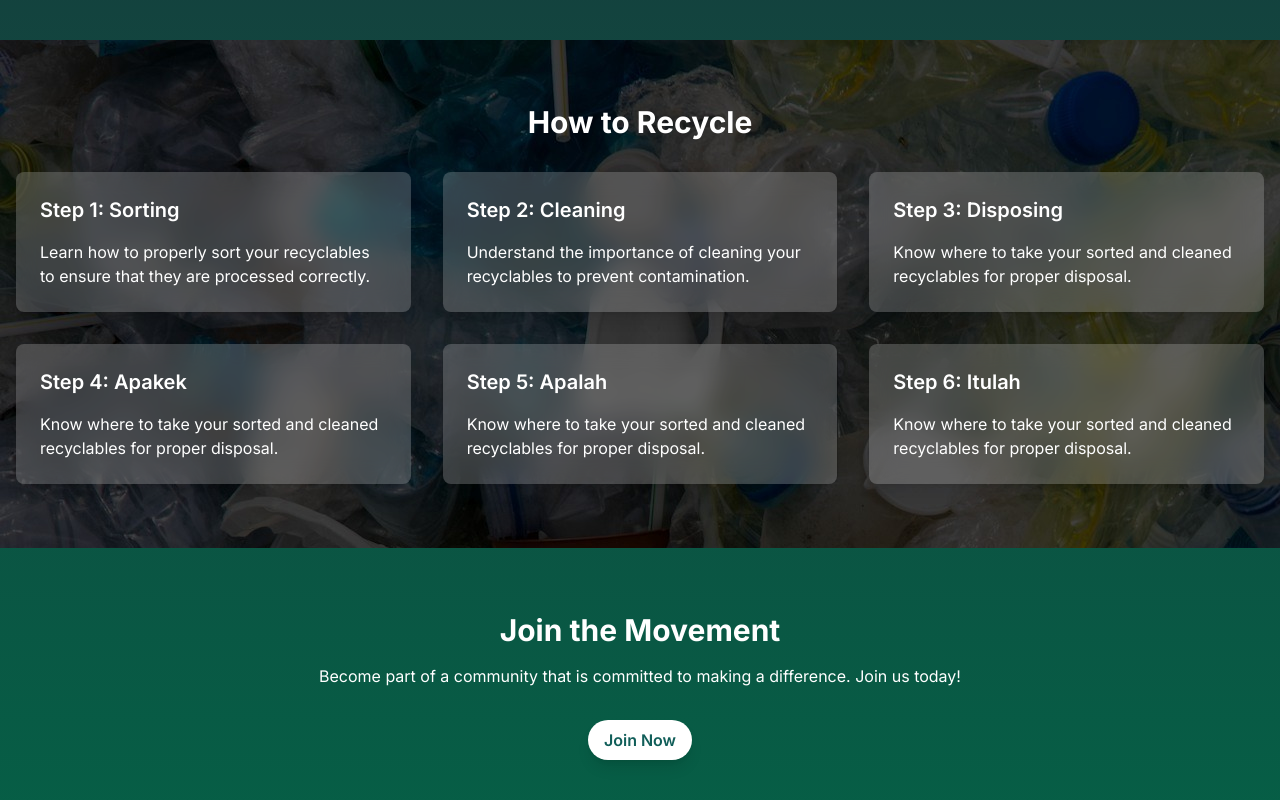
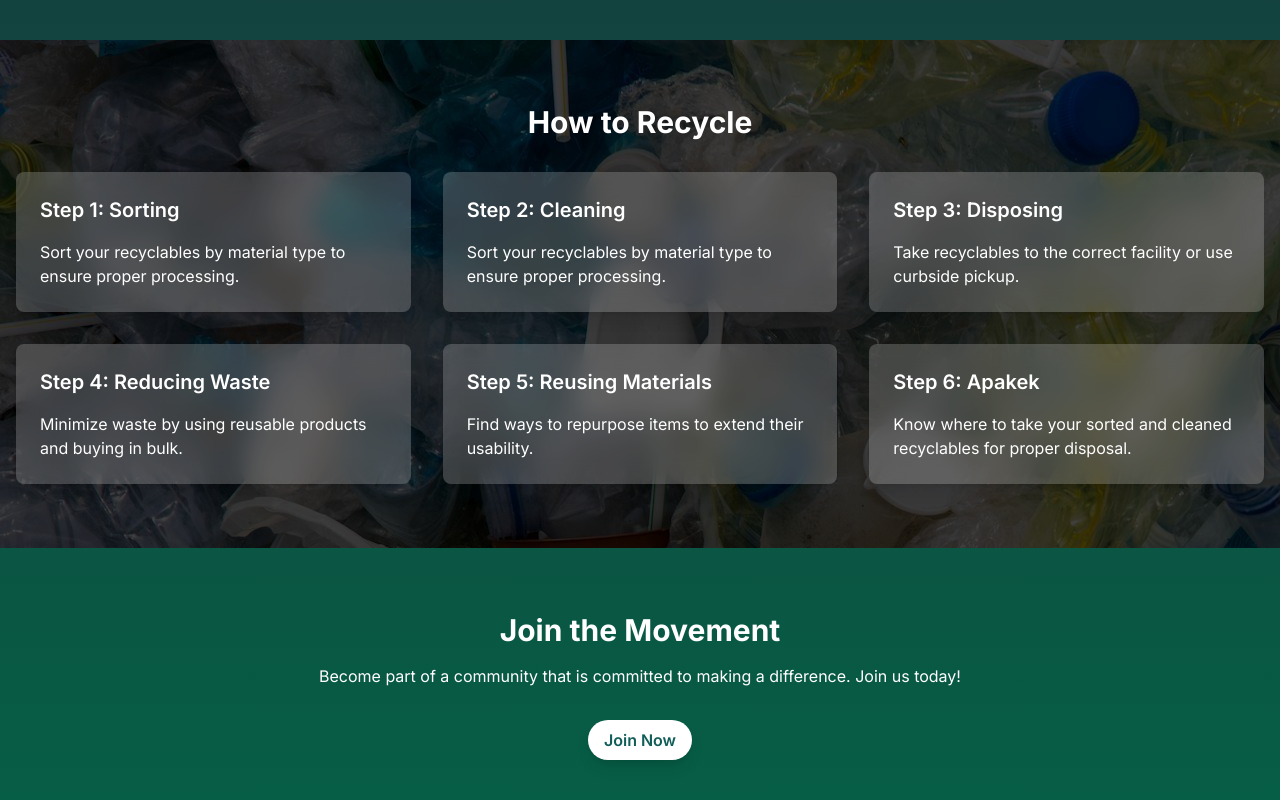
Before and after one commit to oktayudha05/Terra-Project, a Next.js app: page / in a window 1280 px wide. Shown: the part 760-1560 px from the top of the page. Built offline with nearby package versions, Linux system fonts and the light colour scheme.

Commit message:
add loading component

```diff
--- a/app/about/page.tsx
+++ b/app/about/page.tsx
@@ -1,4 +1,5 @@
 import Image from 'next/image';
+
 export default function About() {
     return (
         <div className="container">
--- a/app/[slug]/page.tsx
+++ b/app/detail/[slug]/page.tsx
@@ -1,8 +1,8 @@
-export default function Page({params}: {params: any}){
+export default function Page({params}: any){
   return (
     <div className="min-h-screen">
       <div className="py-5 mx-4 mt-16 bg-slate-400 rounded-lg shadow-xl text-center">
-      <p className="text-emerald-800 font-bold items-center text-center">My slug is: {params.slug}</p>
+      <p className="text-emerald-800 font-bold items-center text-center">{params.slug} Blm Jadi</p>
       </div>
     </div>
   )
--- /dev/null
+++ b/app/loading.tsx
@@ -0,0 +1,9 @@
+export default function Loading() {
+  return (
+    <div className="flex items-center justify-center min-h-screen">
+      <div className="text-center">
+        <p className="text-white font-bold">Loading...</p>
+      </div>
+    </div>
+  )
+}
--- a/app/page.tsx
+++ b/app/page.tsx
@@ -2,6 +2,8 @@ import Intro from "@/components/Intro";
 import Carousel from "@/components/Carousel";
 import Education from "@/components/Education";
 import Cta from "@/components/cta";
+import Loading from "@/app/loading";
+import { Suspense } from "react";
 
 export default function Home() {
   return (
@@ -9,16 +11,22 @@ export default function Home() {
       <div className="hero min-h-screen">
         <div className="hero-content flex-col lg:flex-row">
           <div>
-            <Intro />
+            <Suspense fallback={<Loading />}>
+              <Intro />
+            </Suspense>
           </div>
           <div className="max-w-lg drop-shadow-2xl">
-            <Carousel />
+            <Suspense fallback={<Loading />}>
+              <Carousel />
+            </Suspense>
           </div>
         </div>
       </div>
       <div className="min-h-screen">
-        <Education />
-        <Cta />
+        <Suspense fallback={<Loading />}>
+          <Education />
+          <Cta />
+        </Suspense>
       </div>
     </>
   );
--- a/components/CardStep.tsx
+++ b/components/CardStep.tsx
@@ -1,36 +1,42 @@
 "use client"
 import { useRouter } from "next/navigation"
+import dataStep from "@/lib/dataStep";
 
 export default function CardStep () {
   const router = useRouter();
+  const data = dataStep();
+
   return(
     <>
-      <div onClick={() => router.push('/step1')} className="cursor-pointer backdrop-blur-md overflow-hidden shadow-lg bg-white/20 p-6 rounded-lg transition-transform transform hover:scale-105">
-        <h3 className="text-xl font-semibold mb-4">Step 1: Sorting</h3>
-        <p>Learn how to properly sort your recyclables to ensure that they are processed correctly.</p>
+      <div onClick={() => router.push('/detail/step1')} className="cursor-pointer backdrop-blur-md overflow-hidden shadow-lg bg-white/20 p-6 rounded-lg transition-transform transform hover:scale-105">
+        <h3 className="text-xl font-semibold mb-4">{data.step1.title}</h3>
+        <p>{data.step1.description}</p>
       </div>
 
-      <div onClick={() => router.push('/step2')} className="cursor-pointer backdrop-blur-md overflow-hidden shadow-lg bg-white/20 p-6 rounded-lg transition-transform transform hover:scale-105">
-        <h3 className="text-xl font-semibold mb-4">Step 2: Cleaning</h3>
-        <p>Understand the importance of cleaning your recyclables to prevent contamination.</p>
+      <div onClick={() => router.push('/detail/step2')} className="cursor-pointer backdrop-blur-md overflow-hidden shadow-lg bg-white/20 p-6 rounded-lg transition-transform transform hover:scale-105">
+        <h3 className="text-xl font-semibold mb-4">{data.step2.title}</h3>
+        <p>{data.step1.description}</p>
       </div>
 
-      <div onClick={() => router.push('/step3')} className="cursor-pointer backdrop-blur-md overflow-hidden shadow-lg bg-white/20 p-6 rounded-lg transition-transform transform hover:scale-105">
-        <h3 className="text-xl font-semibold mb-4">Step 3: Disposing</h3>
-        <p>Know where to take your sorted and cleaned recyclables for proper disposal.</p>
+      <div onClick={() => router.push('/detail/step3')} className="cursor-pointer backdrop-blur-md overflow-hidden shadow-lg bg-white/20 p-6 rounded-lg transition-transform transform hover:scale-105">
+        <h3 className="text-xl font-semibold mb-4">{data.step3.title}</h3>
+        <p>{data.step3.description}</p>
       </div>
-      <div onClick={() => router.push('/step4')} className="cursor-pointer backdrop-blur-md overflow-hidden shadow-lg bg-white/20 p-6 rounded-lg transition-transform transform hover:scale-105">
-        <h3 className="text-xl font-semibold mb-4">Step 4: Apakek</h3>
-        <p>Know where to take your sorted and cleaned recyclables for proper disposal.</p>
+
+      <div onClick={() => router.push('/detail/step4')} className="cursor-pointer backdrop-blur-md overflow-hidden shadow-lg bg-white/20 p-6 rounded-lg transition-transform transform hover:scale-105">
+        <h3 className="text-xl font-semibold mb-4">{data.step4.title}</h3>
+        <p>Minimize waste by using reusable products and buying in bulk.</p>
       </div>
-      <div onClick={() => router.push('/step5')} className="cursor-pointer backdrop-blur-md overflow-hidden shadow-lg bg-white/20 p-6 rounded-lg transition-transform transform hover:scale-105">
-        <h3 className="text-xl font-semibold mb-4">Step 5: Apalah</h3>
-        <p>Know where to take your sorted and cleaned recyclables for proper disposal.</p>
+
+      <div onClick={() => router.push('/detail/step5')} className="cursor-pointer backdrop-blur-md overflow-hidden shadow-lg bg-white/20 p-6 rounded-lg transition-transform transform hover:scale-105">
+        <h3 className="text-xl font-semibold mb-4">Step 5: Reusing Materials</h3>
+        <p>Find ways to repurpose items to extend their usability.</p>
       </div>
-      <div onClick={() => router.push('/step6')} className="cursor-pointer backdrop-blur-md overflow-hidden shadow-lg bg-white/20 p-6 rounded-lg transition-transform transform hover:scale-105">
-        <h3 className="text-xl font-semibold mb-4">Step 6: Itulah</h3>
+
+      <div onClick={() => router.push('/detail/step6')} className="cursor-pointer backdrop-blur-md overflow-hidden shadow-lg bg-white/20 p-6 rounded-lg transition-transform transform hover:scale-105">
+        <h3 className="text-xl font-semibold mb-4">Step 6: Apakek</h3>
         <p>Know where to take your sorted and cleaned recyclables for proper disposal.</p>
       </div>
     </>
-  )
+  );
 }
--- /dev/null
+++ b/lib/dataStep.ts
@@ -0,0 +1,28 @@
+export default function dataStep () {
+  return {
+    step1: {
+      title: "Step 1: Sorting",
+      description: "Sort your recyclables by material type to ensure proper processing."
+    },
+    step2: {
+      title: "Step 2: Cleaning",
+      description: "Rinse recyclables to remove residue and prevent contamination."
+    },
+    step3: {
+      title: "Step 3: Disposing",
+      description: "Take recyclables to the correct facility or use curbside pickup."
+    },
+    step4: {
+      title: "Step 4: Reducing Waste",
+      description: "Minimize waste by using reusable products and buying in bulk."
+    },
+    step5: {
+      title: "Step 5: Reusing Materials",
+      description: "Find ways to repurpose items to extend their usability."
+    },
+    step6: {
+      title: "Step 6: Apakek",
+      description: "Know where to take your sorted and cleaned recyclables for proper disposal."
+    }
+  }
+}
```
Also changed, not shown: lib/onclickCard.ts (added).
